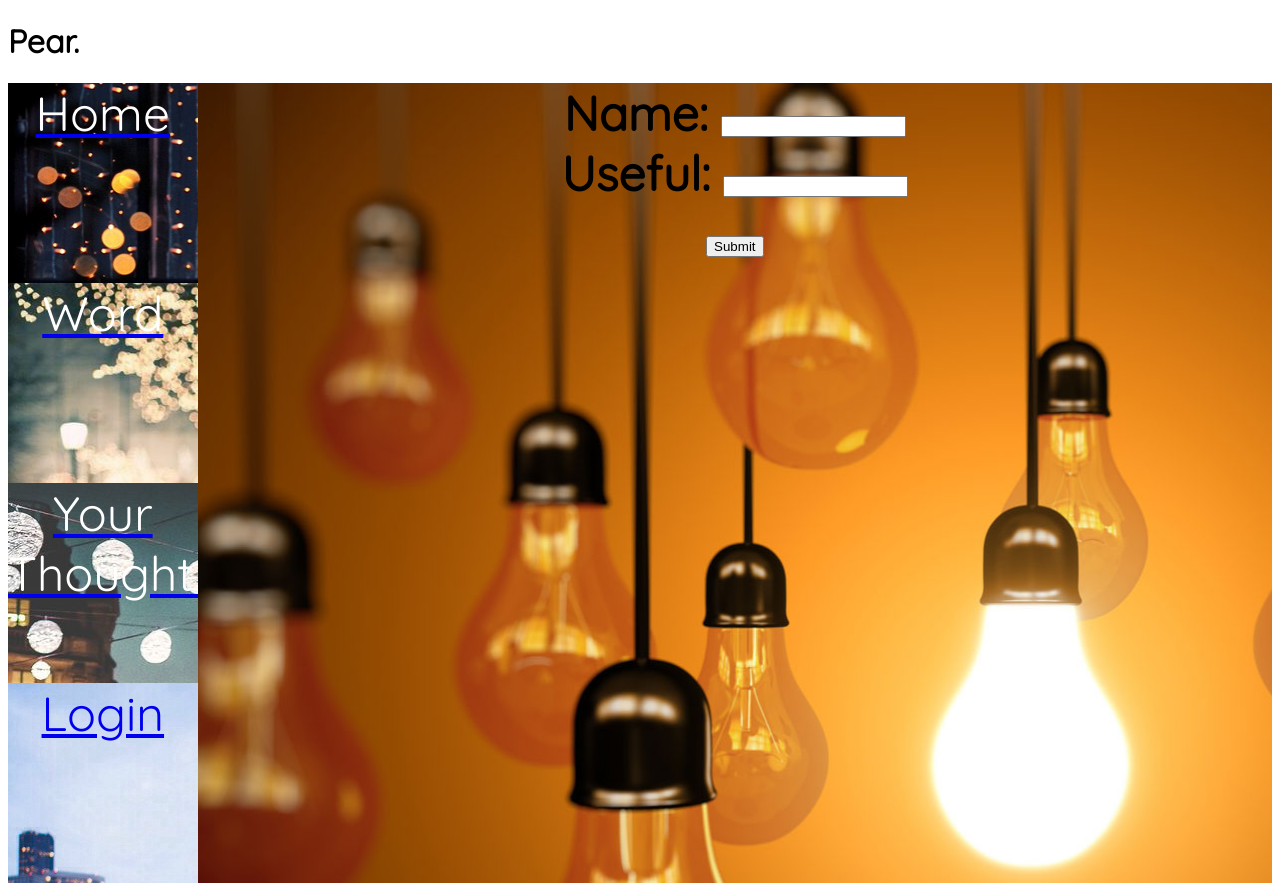
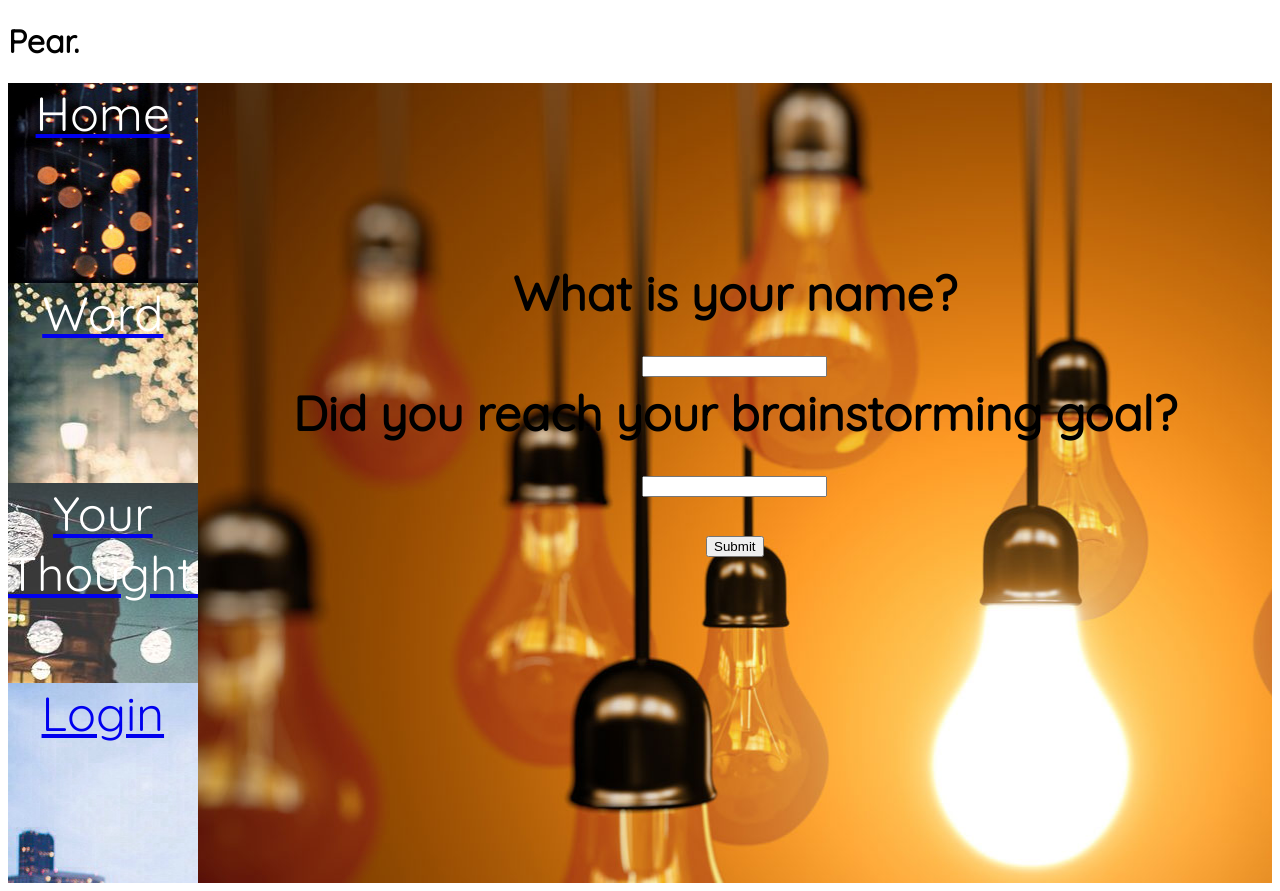
Before and after one commit to linhly2012/finalproject, a Python web app: template template/yourthoughts.html in a window 1280 px wide. Run offline with Jinja, Linux system fonts and the light colour scheme; the template is opened without the code that fills it, so the values that code supplies are empty; some libraries are stand-ins or nearby versions.

Commit message:
your thoughts

```diff
--- a/template/welcome.html
+++ b/template/welcome.html
@@ -4,7 +4,7 @@
 <head>
   <title> Pear</title>
   <link rel="stylesheet" type="text/css" href="/style/welcomepage.css">
-  <link href='http://fonts.googleapis.com/css?family=Quicksand' rel='stylesheet' type='text/css'>
+  <link href='https://fonts.googleapis.com/css?family=Quicksand' rel='stylesheet' type='text/css'>
   <script src="/scripts/welcomepage.js"></script>
 
   <!-- // <script src="Download the uncompressed, development jQuery 2.1.4"></script> -->
--- a/template/yourthoughts.html
+++ b/template/yourthoughts.html
@@ -4,7 +4,7 @@
 <head>
   <title> Pear </title>
   <link rel="stylesheet" type="text/css" href="/style/yourthoughts.css">
-  <link href='http://fonts.googleapis.com/css?family=Quicksand' rel='stylesheet' type='text/css'>
+  <link href='https://fonts.googleapis.com/css?family=Quicksand' rel='stylesheet' type='text/css'>
   <!-- // <script src="/welcomepage_resources/welcomepage.js"></script> -->
 
   <!-- // <script src="Download the uncompressed, development jQuery 2.1.4"></script> -->
@@ -18,8 +18,11 @@
 
 
   <form id="survey"action="/survey" method="POST">
-    <div>Name: <input type="text" name="name"/></div>
-    <div>Useful: <input type="text" name="useful"/></div>
+    <br/>
+    <br/>
+    <br/>
+    <div>What is your name? <br/> <input type="text" name="name"/></div>
+    <div>Did you reach your brainstorming goal? <br/><input type="text" name="useful"/></div>
     <div><input type="submit" value="Submit"/></div>
   </form>
 
```
Also changed, not shown: 1 other file.
